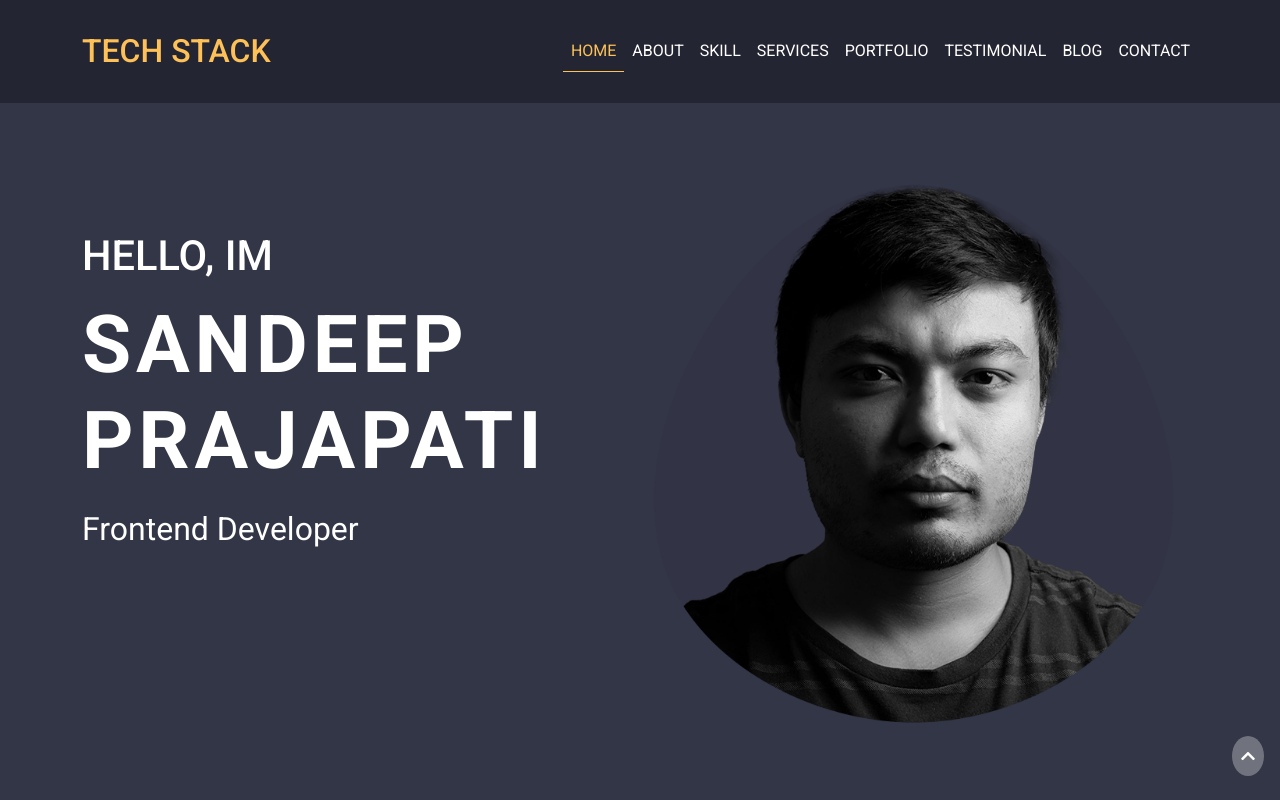
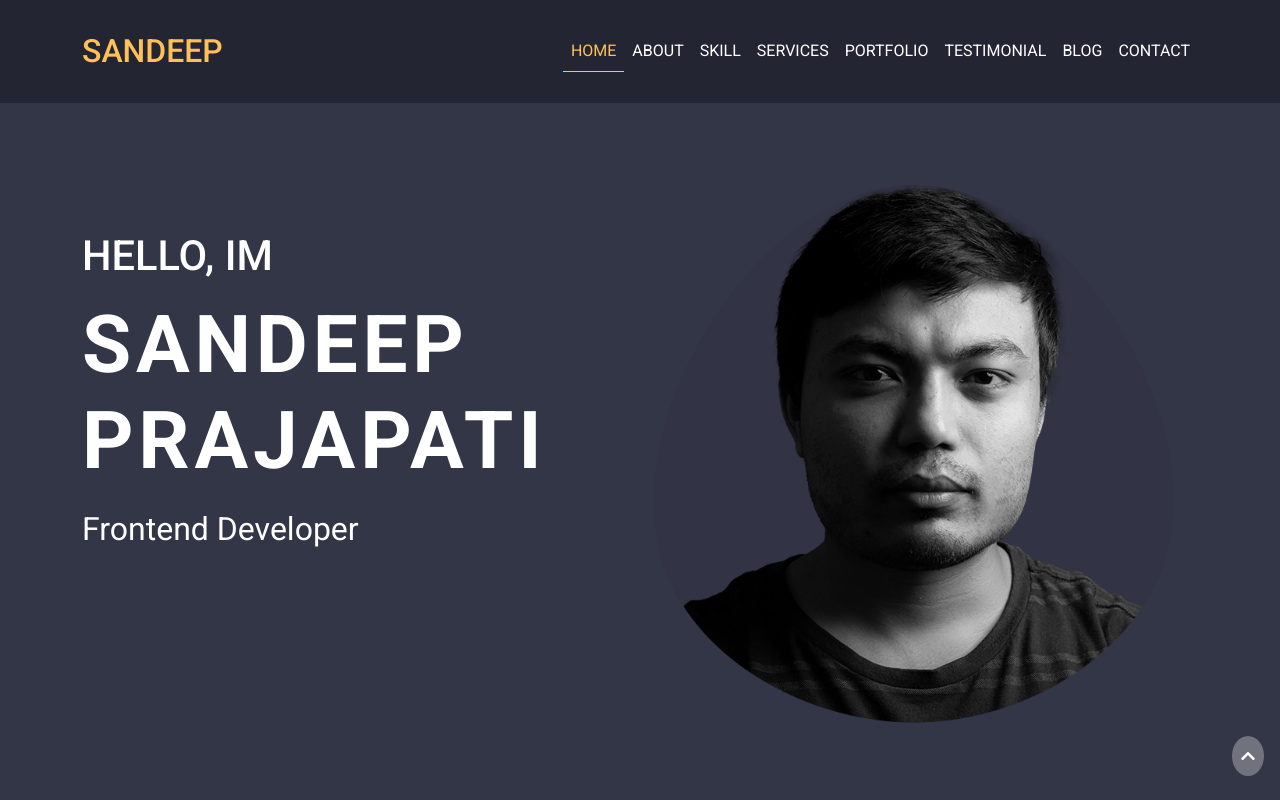
Before and after one commit to sandeepnewa10/Personal-portfolio, a website: page index.html in a window 1280 px wide. Shown: the top 800 px of the page. Drawn offline with nearby package versions, Linux system fonts and the light colour scheme.

Commit message:
Update index.html

```diff
--- a/index.html
+++ b/index.html
@@ -15,7 +15,7 @@
 
     <nav class="navbar navbar-expand-md navbar-dark ">
       <div class="container">
-          <a class="navbar-brand href="#">Tech Stack</a>
+          <a class="navbar-brand href="#">SANDEEP</a>
           <button class="navbar-toggler ms-auto" type="button" data-bs-toggle="collapse" data-bs-target="#collapseNavbar">
               <span class="navbar-toggler-icon"></span>
           </button>
```
